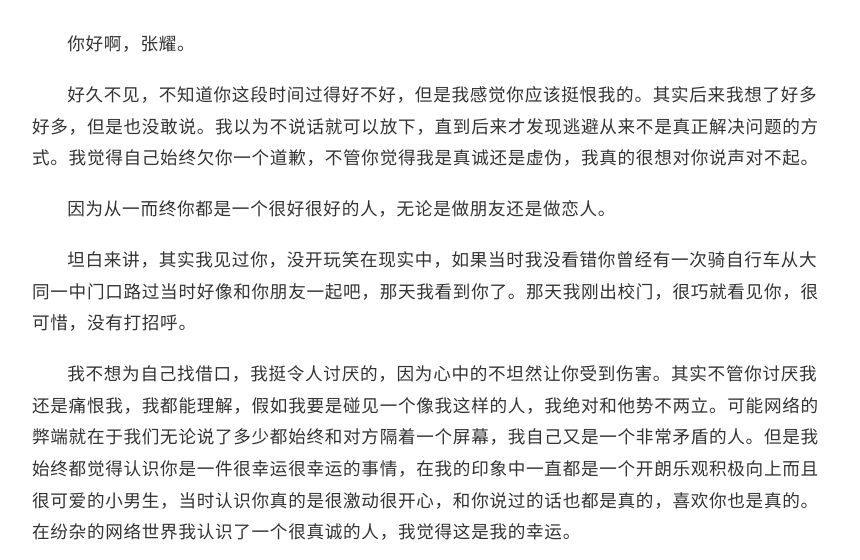
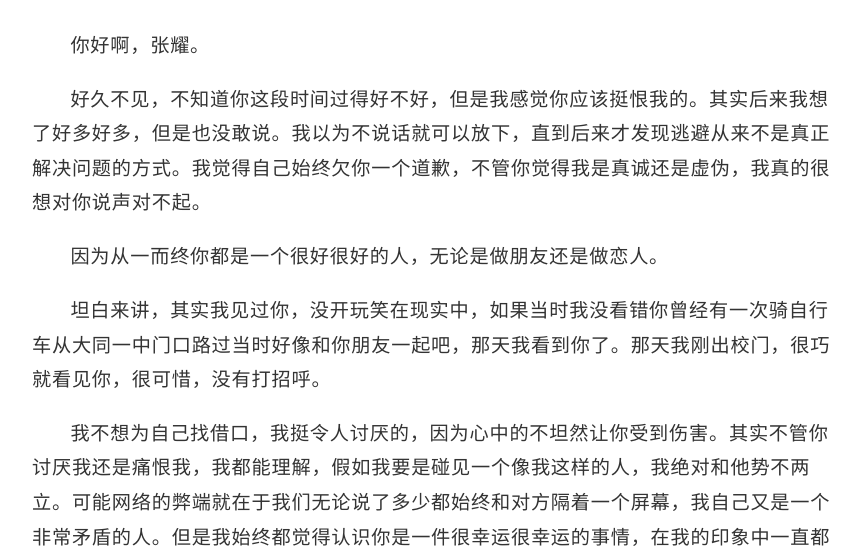
Before and after one commit to Tseshongfeeshur/temp4lyp, a plain HTML site: page index.html in a window 1280 px wide. Shown: the part 178-738 px from the top of the page, without its empty margins (208-1068 px from the left). Drawn offline with Linux system fonts and the light colour scheme.

Commit message:
Update index.html

```diff
--- a/index.html
+++ b/index.html
@@ -66,7 +66,7 @@
     }
 
     p {
-      font-size: 1.1rem;
+      font-size: 1.2rem;
       margin: 1.2rem 0;
       text-indent: 2em;
       letter-spacing: 0.04em;
```
